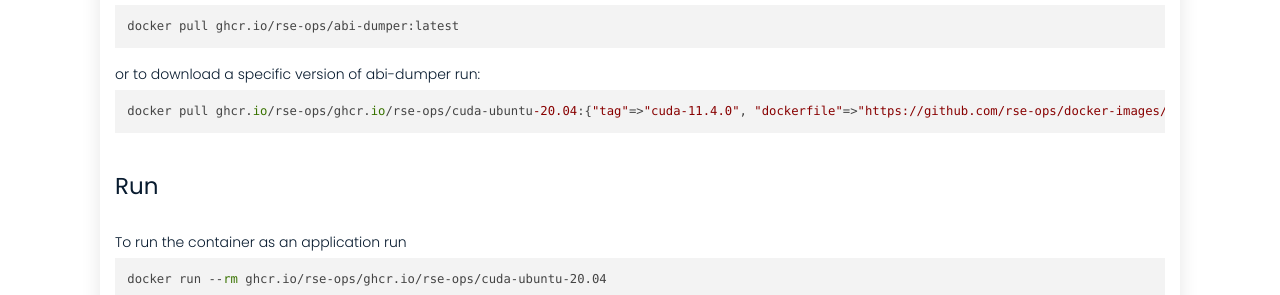
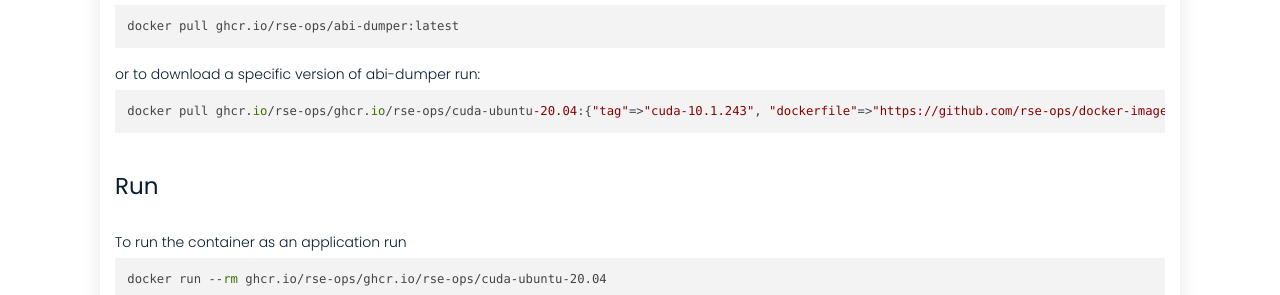
Before and after one commit to rse-ops/docker-images, a Jekyll site: the page built from _library/ghcr.io-rse-ops-cuda-ubuntu-20.04.md, in a window 1280 px wide and 1002 px high. Shown: the part 520-815 px from the top of the window. Built offline with Jekyll 4.4.1, drawn with Linux system fonts in a browser that asks for light colours; nearby versions of some CDN libraries.

Commit message:
Automated push to update library 2021-10-21

```diff
--- a/_library/ghcr.io-rse-ops-cuda-ubuntu-20.04.md
+++ b/_library/ghcr.io-rse-ops-cuda-ubuntu-20.04.md
@@ -1,14 +1,11 @@
 ---
 layout: container
 name: ghcr.io/rse-ops/cuda-ubuntu-20.04
-updated_at: 2021-10-21 03:38:35.106682
+updated_at: 2021-10-21 03:42:54.719726
 
 
 container_url: https://github.com/orgs/rse-ops/packages/container/package/cuda-ubuntu-20.04
 versions:
- - tag: cuda-11.4.0
-   dockerfile: https://github.com/rse-ops/docker-images/blob/main/ubuntu/cuda/Dockerfile
-   manifest: https://crane.ggcr.dev/manifest/ghcr.io/rse-ops/cuda-ubuntu-20.04:cuda-11.4.0
  - tag: cuda-10.1.243
    dockerfile: https://github.com/rse-ops/docker-images/blob/main/ubuntu/cuda/Dockerfile
    manifest: https://crane.ggcr.dev/manifest/ghcr.io/rse-ops/cuda-ubuntu-20.04:cuda-10.1.243
```
Also changed, not shown: other parts of _library/ghcr.io-rse-ops-cuda-ubuntu-20.04.md (+3 -0 lines).
